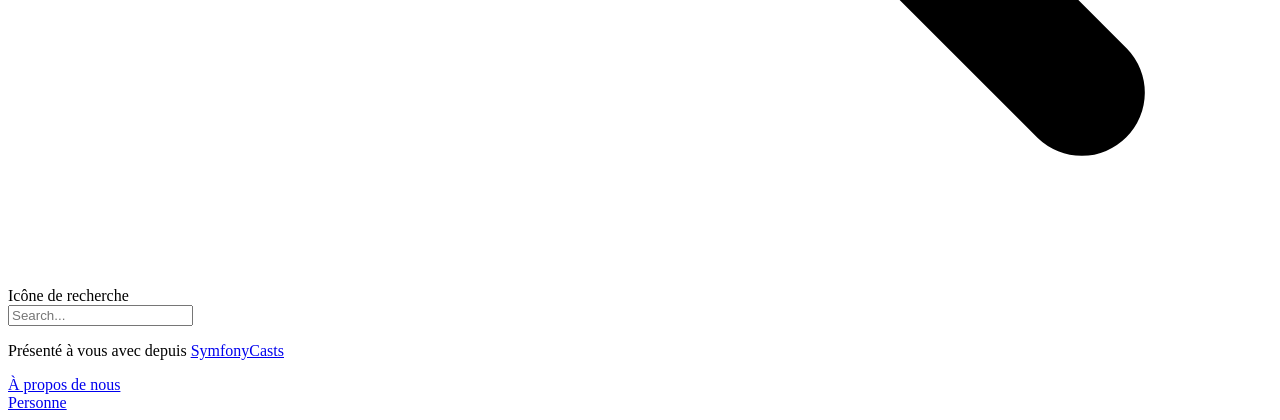
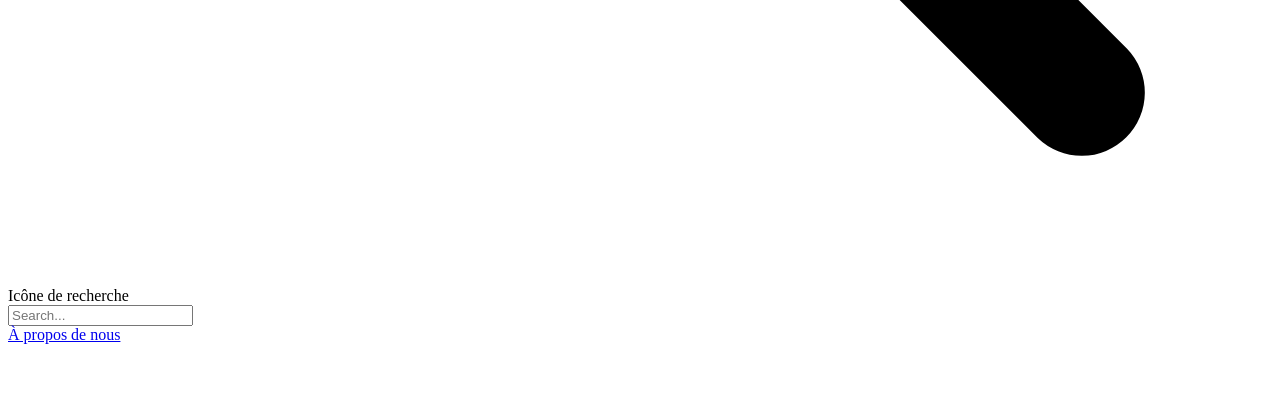
Before and after one commit to SteamAutomata/symfony-queries, a Symfony app: template templates/base.html.twig in a window 1280 px wide. Shown: the part 1541-1961 px from the top of the page. After the commit the page ends 1885 px from the top, so only its background shows below. Run offline with Twig, Linux system fonts and the light colour scheme; the template is opened without the code that fills it, so the values that code supplies are empty; some libraries are stand-ins or nearby versions.

Commit message:
Update base.html.twig

```diff
--- a/templates/base.html.twig
+++ b/templates/base.html.twig
@@ -36,17 +36,13 @@
         {% block body %}{% endblock %}
         <footer class="mt-auto bg-slate-100">
             <div class="p-5 flex justify-between">
-                <p>Présenté à vous avec <i class="fas fa-heart text-red-600"></i> depuis <a class="underline hover:text-blue-600" href="https://symfonycasts.com/">SymfonyCasts</a></p>
+
                 <div class="text-lg">
-                    <a class="text-gray-700 hover:text-gray-900" href="https://twitter.com/SymfonyCasts"><i class="fa-brands fa-twitter"></i></a>
-                    <a class="text-gray-700 hover:text-gray-900" href="https://www.facebook.com/SymfonyCasts"><i class="fa-brands fa-facebook"></i></a>
-                    <a class="text-gray-700 hover:text-gray-900" href="https://github.com/SymfonyCasts"><i class="fa-brands fa-github"></i></a>
+
                     <div class="text-lg">
                    <a href="{{ path('app_about') }}" class="text-blue">À propos de nous</a>
                 </div>
-                <div class="texte-lg">
-                <a href="{{ path('app_personne') }}" class="text-blue">Personne</a>
-                </div>
+
                 </div>
             </div>
             </div>
```
